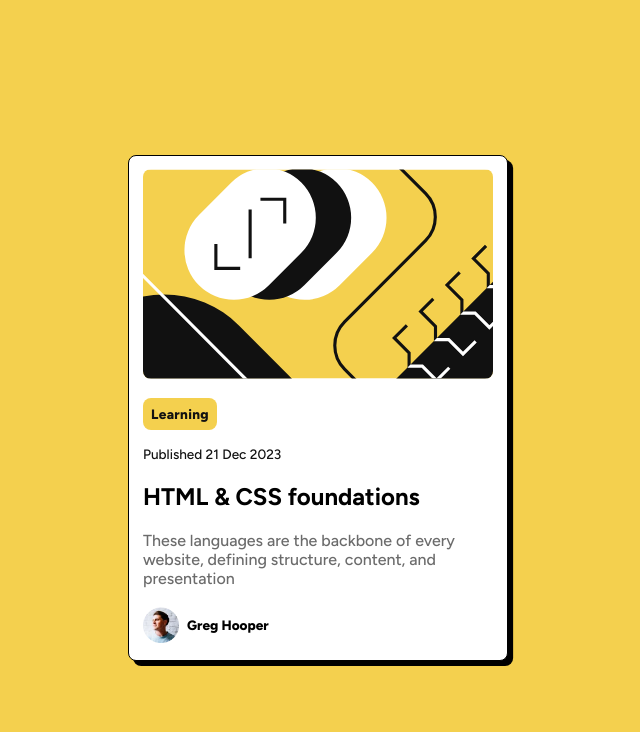
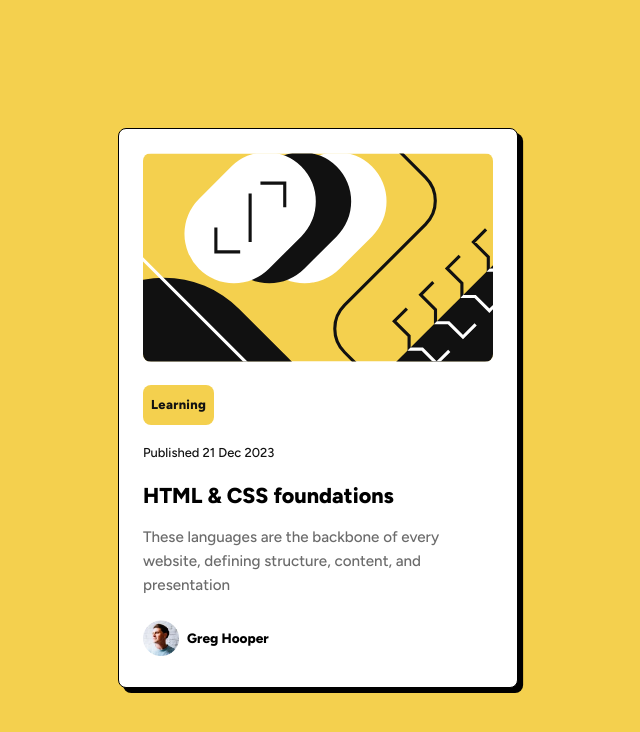
Before and after one commit to kthanesjesdapong/blog-preview-card-main-challenge, a plain HTML site: page index.html in a window 1536 px wide. Shown: the whole page, without its empty margins (450-1090 px from the left). Drawn offline with Linux system fonts and the light colour scheme.

Commit message:
feat: add styling for mobile

```diff
--- a/styles.css
+++ b/styles.css
@@ -23,16 +23,89 @@ body {
 }
 
 .card {
-  max-width: 350px;
   background-color: var(--card-bg);
-
-  padding: 0.85rem 0.85rem;
   display: flex;
   flex-direction: column;
   align-items: justify-start;
-  border-radius: 0.5rem;
   border: 1px solid black;
+  padding: 1rem;
   box-shadow: 0.32rem 0.32rem 0 0 black;
+}
+
+/* Mobile first media queries */
+@media screen and (min-width: 375px) {
+  .card {
+    max-width: 300px;
+    line-height: 1.5rem;
+    border-radius: 1rem;
+    padding: 1.5rem;
+  }
+
+  .img-wrapper {
+    height: 200px;
+  }
+
+  .img-wrapper,
+  #illustration-article {
+    border-radius: 1rem;
+  }
+
+  #illustration-article {
+    border-radius: 1rem;
+    object-fit: none;
+  }
+
+  .header-title {
+    background-color: var(--main-bg);
+    color: var(--text-main);
+    font-weight: var(--font-extra-bold);
+    border-radius: 0.5rem;
+    font-size: 0.95em;
+    padding: 0.25rem 0.5rem;
+    width: min-content;
+    margin: 0;
+  }
+
+  .header-subtitle {
+    font-weight: var(--font-medium);
+    color: var(--text-main);
+    font-size: 0.95em;
+  }
+
+  .card-body-header > h1 {
+    font-weight: var(--font-extra-bold);
+    font-size: 1.35rem;
+  }
+
+  .card-body-content-text {
+    font-size: 0.95rem;
+  }
+}
+
+@media screen and (min-width: 1440px) {
+  .card {
+    max-width: 350px;
+    border-radius: 0.5rem;
+  }
+
+  .img-wrapper {
+    height: auto;
+  }
+
+  .img-wrapper,
+  #illustration-article {
+    border-radius: 0.5rem;
+    padding: 0;
+  }
+
+  #illustration-article {
+    border-radius: 0.5rem;
+    object-fit: contain;
+  }
+
+  .header-title {
+    padding: 0.5rem;
+  }
 }
 
 .card-header {
@@ -52,11 +125,6 @@ body {
   color: var(--text-main);
 }
 
-.img-wrapper,
-#illustration-article {
-  border-radius: 0.5rem;
-}
-
 #illustration-article {
   width: 100%;
 }
@@ -66,7 +134,6 @@ body {
   color: var(--text-main);
   font-weight: var(--font-extra-bold);
   border-radius: 0.5rem;
-  padding: 0.5rem;
   width: min-content;
   margin: 0;
 }
```
